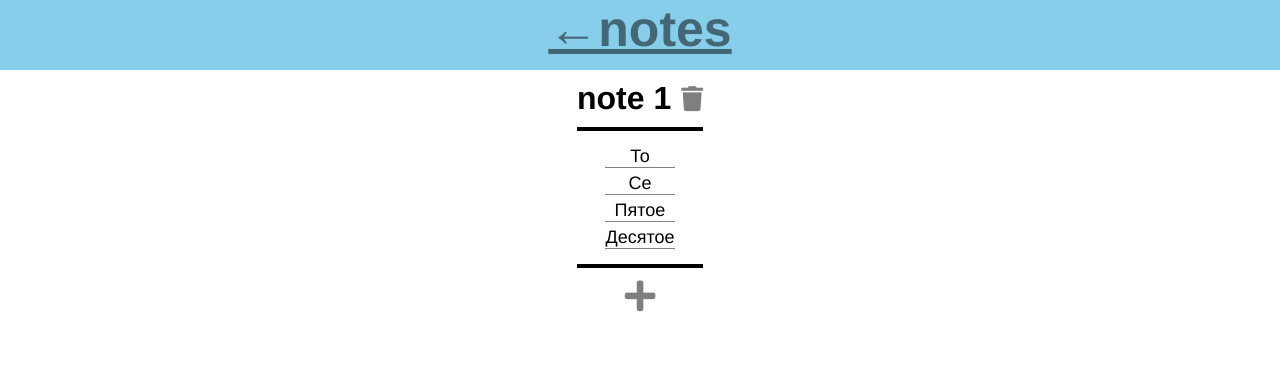
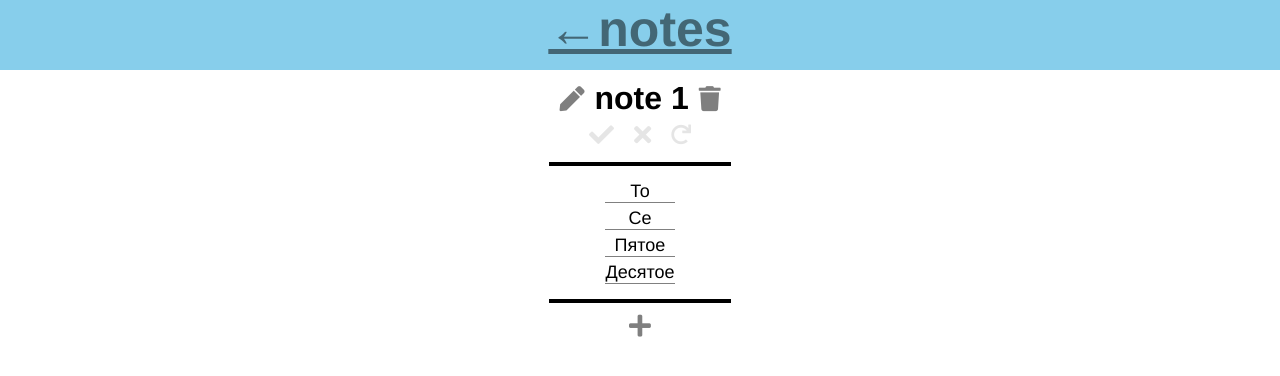
Before and after one commit to JollyR0ger42/Vue-Todo, a Vue app: page /notes/0 in a window 1280 px wide. Shown: the top 376 px of the page. Built offline with nearby package versions, Linux system fonts and the light colour scheme.

Commit message:
add noteTitleEdit

```diff
--- a/src/App.vue
+++ b/src/App.vue
@@ -116,11 +116,18 @@ button{
   color: rgba(0, 0, 0, 0.5);
   outline: none;
   border: none;
-  font-size: 50px;
 }
 button:hover{
   color: black;
   cursor: pointer;
+}
+i{
+  font-size: 35px;
+  color: rgba(0, 0, 0, 0.5);
+}
+i:hover{
+  cursor: pointer;
+  color: black;
 }
 
 /* transition styles */
--- a/src/components/ConfirmationPopup.vue
+++ b/src/components/ConfirmationPopup.vue
@@ -50,4 +50,7 @@ export default {
   width: 270px;
   height: 150px;
 }
+i{
+  font-size: 50px;
+}
 </style>
--- a/src/components/Note/NoteAddButton.vue
+++ b/src/components/Note/NoteAddButton.vue
@@ -5,11 +5,5 @@
 <style scoped>
 i{
   margin-left: .3em;
-  font-size: 35px;
-  color: rgba(0, 0, 0, 0.5);
-}
-i:hover{
-  cursor: pointer;
-  color: black;
 }
 </style>
--- a/src/components/Note/NoteAddForm.vue
+++ b/src/components/Note/NoteAddForm.vue
@@ -10,7 +10,7 @@
           <button @click="submit">
             <i class="fas fa-check" :class="{inactiveButton: !noteTitle.trim()}"></i>
           </button>
-          <button @click.stop="$emit('toggle-add-form')"><i class="fas fa-times"></i></button>
+          <button @click.stop="discard"><i class="fas fa-times"></i></button>
         </div>
       </div>
     </transition>
@@ -32,6 +32,10 @@ export default {
   props:['show'],
   methods:{
     ...mapMutations(['createNote']),
+    discard(){
+      this.noteTitle = ''
+      this.$emit('toggle-add-form')
+    },
     submit(){
       if(this.noteTitle.trim()){
         this.createNote(this.noteTitle.trim())
@@ -50,7 +54,9 @@ input{
   width: 250px;
   font-size: 20px;
 }
-
+i{
+  font-size: 50px;
+}
 .add-note-form{
   width: 270px;
   height: 150px;
--- a/src/components/Note/NoteDeleteButton.vue
+++ b/src/components/Note/NoteDeleteButton.vue
@@ -1,5 +1,7 @@
 <template>
-  <i @click="handleClick" class="fas fa-trash"></i>
+  <button>
+    <i @click="handleClick" class="fas fa-trash"></i>
+  </button>
 </template>
 
 <script>
@@ -29,11 +31,5 @@ export default {
 <style scoped>
 i{
   font-size: 25px;
-  color: rgba(0, 0, 0, 0.5);
-  height: 25px;
-}
-i:hover{
-  cursor: pointer;
-  color: black;
 }
 </style>
--- a/src/components/Note/NoteEdit.vue
+++ b/src/components/Note/NoteEdit.vue
@@ -1,12 +1,14 @@
 <template>
   <div class="note" ref="note">
-    <div class="title">
-      <h1>{{note.name}}</h1>
-      <NoteDeleteButton :id="note.id" v-on="$listeners"/>
+    <NoteTitleEdit :title="noteState.title" :id="noteState.id" @set-title="setTitle" v-on="$listeners"/>
+    <div class="buttons">
+      <button><i :class="{inactiveButton: !noteWasChanged}" class="fas fa-check"></i></button>
+      <button><i :class="{inactiveButton: !noteWasChanged}" class="fas fa-times"></i></button>
+      <button><i :class="{inactiveButton: !cachedState}" class="fas fa-redo redo"></i></button>
     </div>
     <hr>
     <ul>
-      <Todo v-for="todo in note.todoList" :key="todo.id" :todo="todo" />
+      <Todo v-for="todo in noteState.todoList" :key="todo.id" :todo="todo" />
     </ul>
     <TodoAddField
       v-if="showAddTodoField"
@@ -20,41 +22,58 @@
 </template>
 
 <script>
+import {mapGetters} from 'vuex';
 import Todo from '@/components/Todo/Todo';
-import NoteDeleteButton from './NoteDeleteButton';
 import TodoAddButton from '@/components/Todo/TodoAddButton';
 import TodoAddField from '@/components/Todo/TodoAddField';
+import NoteTitleEdit from './NoteTitleEdit';
 
 export default {
   data(){
     return{
       showAddTodoField: false,
       noteWidth: 0,
+      noteState: undefined,
+      cachedState: undefined,
     }
   },
+  computed: {
+    ...mapGetters(['noteById']),
+    noteWasChanged(){
+      if(JSON.stringify(this.noteState) === JSON.stringify(this.noteById(this.note.id))){
+        return false
+      } else {
+        return true
+      }
+    }
+    },
   props: ['note'],
   components: {
-    Todo, NoteDeleteButton, TodoAddButton, TodoAddField
+    Todo, TodoAddButton, TodoAddField, NoteTitleEdit
+  },
+  beforeMount(){
+    this.noteState = JSON.parse(JSON.stringify(this.noteById(this.note.id)))
   },
   mounted(){
     this.noteWidth = this.$refs.note.offsetWidth
   },
   methods:{
-    handleTodoSubmit(todoText){
-      console.log(todoText)
+    handleTodoSubmit(text){
+      const id = this.noteState.todoList[this.noteState.todoList.length - 1].id + 1;
+      const newTodo = {id, text}
+      this.noteState.todoList.push(newTodo)
+    },
+    setTitle(title){
+      this.noteState.title = title
     }
   }
 }
 </script>
 
 <style scoped>
-.title{
+.buttons{
   display: flex;
-  align-items: center;
   justify-content: center;
-}
-.title h1{
-  margin-right: 10px;
 }
 .note{
   margin-top: 10px;
@@ -66,4 +85,10 @@ ul{
 hr{
   margin: 10px 0;
 }
+i{
+  font-size: 25px;
+}
+.redo{
+  font-size: 20px;
+}
 </style>
--- a/src/components/Note/NotePreview.vue
+++ b/src/components/Note/NotePreview.vue
@@ -1,6 +1,6 @@
 <template>
   <div class="note">
-    <h1>{{note.name}}</h1>
+    <h1>{{note.title}}</h1>
     <hr>
     <ul>
       <Todo v-for="todo in note.todoList" :key="todo.id" :todo="todo" />
--- /dev/null
+++ b/src/components/Note/NoteTitleEdit.vue
@@ -0,0 +1,73 @@
+<template>
+  <div class="title">
+    <button v-if="!noteTitleEdit" @click="enableTitleEdit">
+      <i class="fas fa-pen"></i>
+    </button>
+    <button v-if="noteTitleEdit" @click="submit">
+      <i class="fas fa-check"></i>
+    </button>
+    <form v-show="noteTitleEdit" @submit.prevent="submit">
+      <input
+        v-model="newTitle"
+        class="title-input"
+        :style="{'width': titleWidth + 'px'}"
+        type="text"
+        ref="input"
+      />
+    </form>
+    <h1 v-if="!noteTitleEdit" ref="title">{{title}}</h1>
+    <button v-if="noteTitleEdit" @click="discard">
+      <i class="fas fa-times"></i>
+    </button>
+    <NoteDeleteButton v-if="!noteTitleEdit" :id="id" v-on="$listeners" />
+  </div>
+</template>
+
+<script>
+import NoteDeleteButton from './NoteDeleteButton';
+
+export default {
+  data(){
+    return {
+      noteTitleEdit: false,
+      titleWidth: 0,
+      newTitle: this.title,
+    }
+  },
+  components: {NoteDeleteButton},
+  props: ['title','id'],
+  methods:{
+    enableTitleEdit(){
+      this.noteTitleEdit = true
+      setTimeout(() => this.$refs.input.focus(), 0)
+    },
+    submit(){
+      this.noteTitleEdit = false
+      this.$emit('set-title', this.newTitle)
+    },
+    discard(){
+      this.noteTitleEdit = false
+      this.newTitle = this.title
+    }
+  },
+  mounted(){
+    this.titleWidth = this.$refs.title.offsetWidth
+    this.newTitle = this.title
+  }
+}
+</script>
+
+<style scoped>
+.title{
+  display: flex;
+  align-items: center;
+  justify-content: center;
+}
+.title-input{
+  font-size: 32px;
+  height: 32px;
+}
+i{
+  font-size: 25px;
+}
+</style>
--- a/src/components/Todo/TodoAddButton.vue
+++ b/src/components/Todo/TodoAddButton.vue
@@ -5,10 +5,5 @@
 <style scoped>
 i{
   font-size: 35px;
-  color: rgba(0, 0, 0, 0.5);
-}
-i:hover{
-  cursor: pointer;
-  color: black;
 }
 </style>
--- a/src/components/Todo/TodoAddField.vue
+++ b/src/components/Todo/TodoAddField.vue
@@ -1,6 +1,6 @@
 <template>
   <form @submit.prevent="handleSubmit">
-    <input :style="{'width': width + 'px'}" type="text" v-model="textInput">
+    <input ref="input" :style="{'width': width + 'px'}" type="text" v-model="textInput">
     <div class="buttons">
       <button type="submit">
         <i :class="{inactiveButton: !textInput.trim()}" class="fas fa-check"></i>
@@ -23,8 +23,10 @@ export default {
       this.$emit('submit', this.textInput)
       this.textInput = ''
     }
+  },
+  mounted(){
+    this.$refs.input.focus()
   }
-
 }
 </script>
 
@@ -37,6 +39,11 @@ button{
   font-size: 18px;
 }
 .buttons{
+  display: flex;
+  justify-content: space-around;
   height: 20px;
 }
+i{
+  font-size: 20px;
+}
 </style>
--- a/src/store/index.js
+++ b/src/store/index.js
@@ -12,8 +12,7 @@ export default new Vuex.Store({
     notes: [
       {
         id: 0,
-        name: 'note 1',
-        lastTodoCreate: -1,
+        title: 'note 1',
         todoList: [
           {
             id: 0,
```
